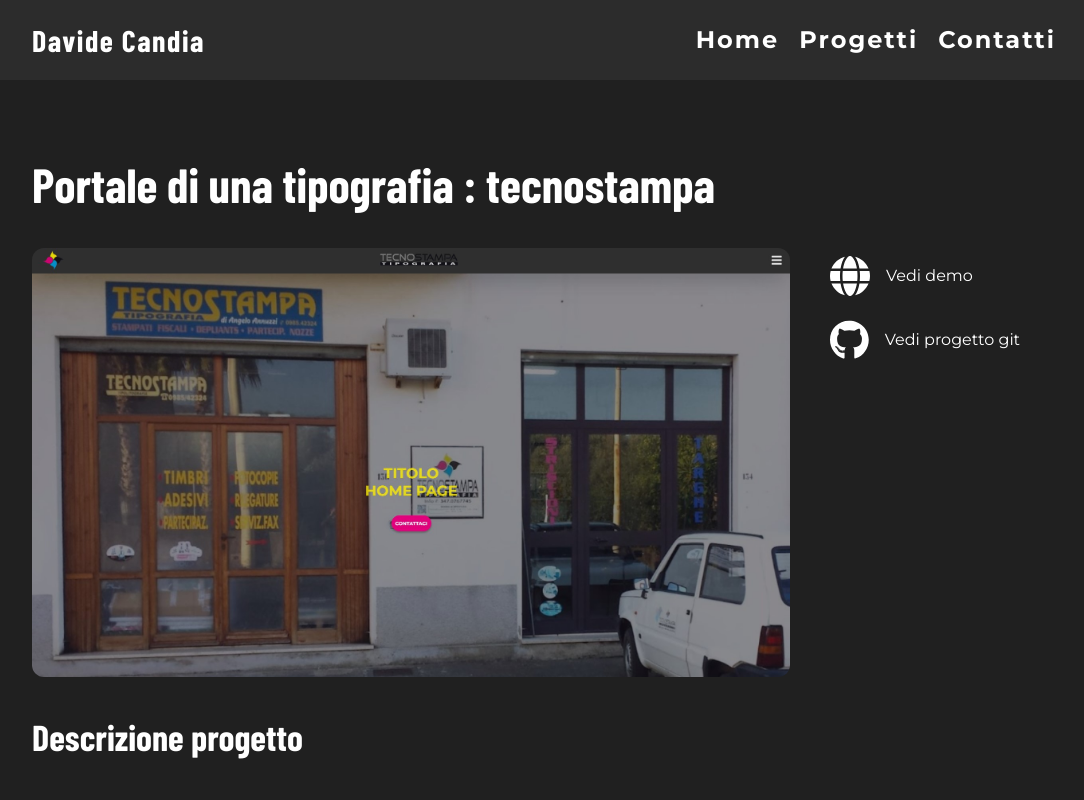
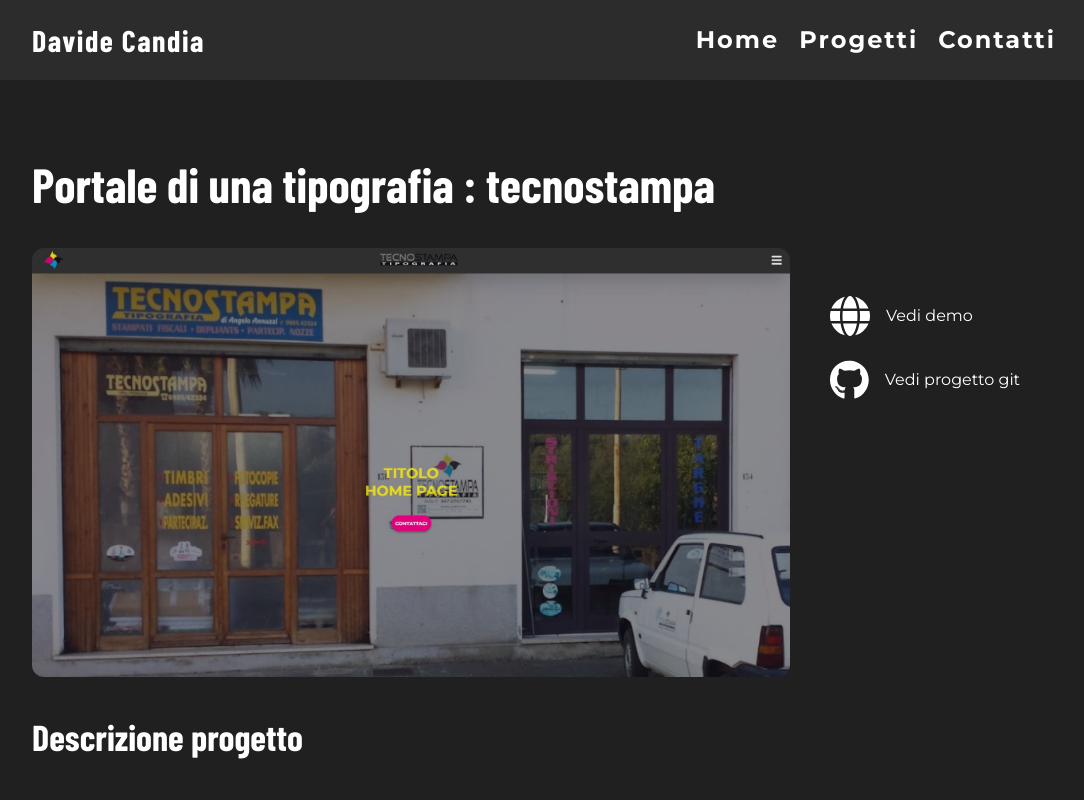
Before and after one commit to davidecandia/cv, a React (Create React App) app: page /1 in a window 1280 px wide. Shown: the top 800 px of the page, without its empty margins (96-1180 px from the left). Built offline with nearby package versions, Linux system fonts and the light colour scheme.

Commit message:
add altezza variabile in base al titiolo nel componente dettagli

```diff
--- a/src/components/Dettaglio.jsx
+++ b/src/components/Dettaglio.jsx
@@ -1,4 +1,4 @@
-import React, { useEffect, useState } from "react";
+import React, { useEffect, useRef, useState } from "react";
 import { useParams } from "react-router-dom";
 import data from "../data";
 
@@ -9,7 +9,9 @@
 
 const Dettaglio = () => {
   const [item, setItem] = useState();
+  const [altezza, setAltezza] = useState();
   const { id } = useParams();
+
   const getProjectById = (value) => {
     const project = data.find((p) => p.id === value);
     return project ? setItem(project) : null;
@@ -18,9 +20,19 @@
     getProjectById(id);
   }, [id]);
 
+  const h1Ref = useRef(null);
+
+  useEffect(() => {
+    if (h1Ref.current) {
+      const altezzaH1 = h1Ref.current.offsetHeight;
+      setAltezza(altezzaH1);
+    }
+  }, [item]);
+
   if (item === undefined) {
     return <h1>nessun elemento</h1>;
   }
+
   const {
     name,
     descrizione,
@@ -35,7 +47,7 @@
     <article className="mt-[160px] mb-[80px]">
       <div className="contain grid grid-cols-1 lg:grid-cols-4 gap-10">
         <div className="col-span-3">
-          <h1 className=" font-bold text-4xl lg:text-5xl mb-10">
+          <h1 ref={h1Ref} className=" font-bold text-4xl lg:text-5xl mb-10">
             {mini_descrizione} : {name}
           </h1>
           <div className="mb-10">
@@ -61,7 +73,15 @@
             <p className="text-base lg:text-lg">{tecnologie}</p>
           </div>
         </div>
-        <div className="relative lg:mt-24">
+        <div
+          style={{
+            marginTop: `${
+              window.innerWidth > 1024 && altezza !== undefined
+                ? parseInt(altezza, 10) + 40
+                : 0
+            }px`,
+          }}
+          className="relative ">
           {url !== "" ? (
             <div className="lg:fixed">
               <a href={url} target="blank">
```
